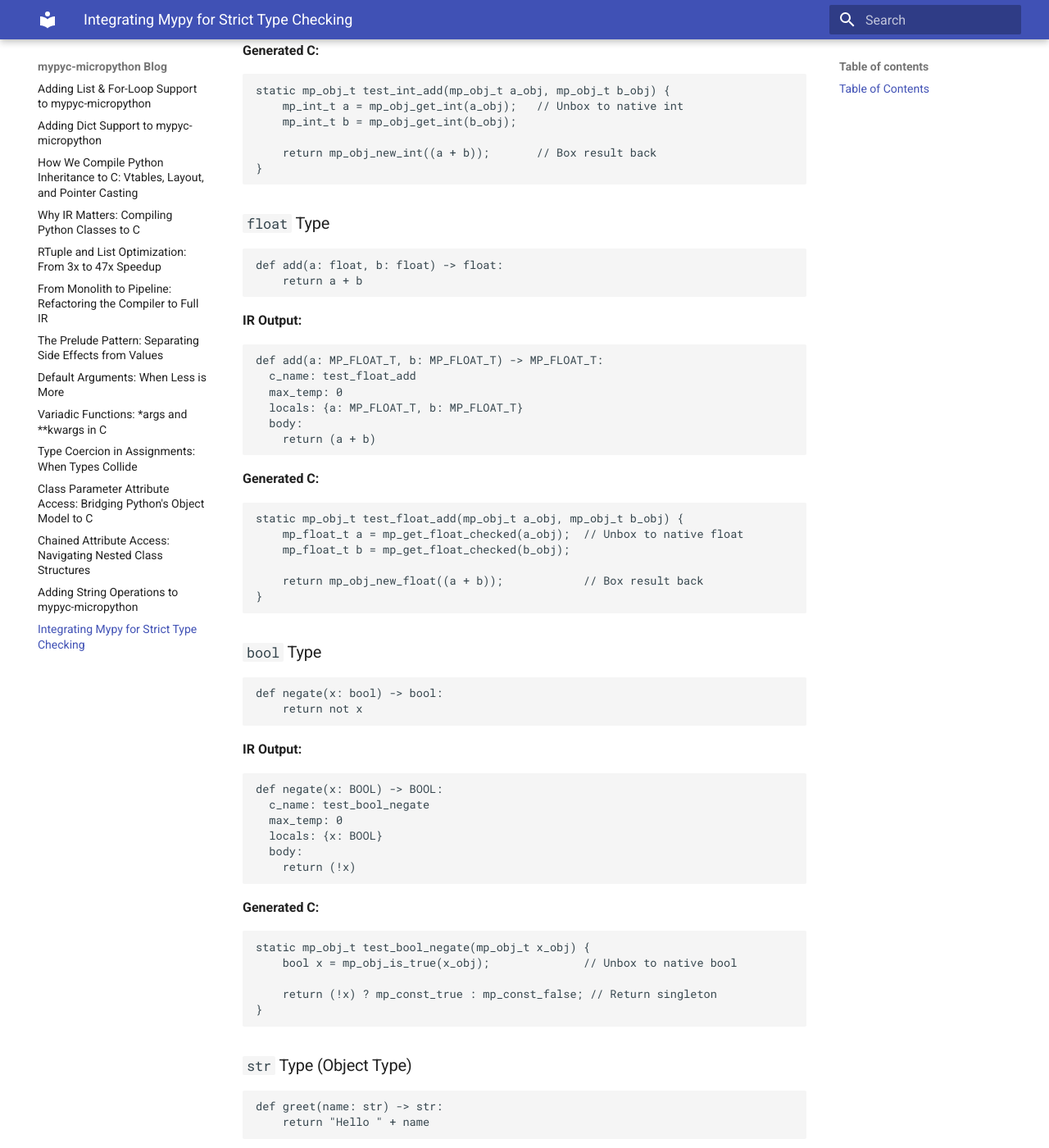
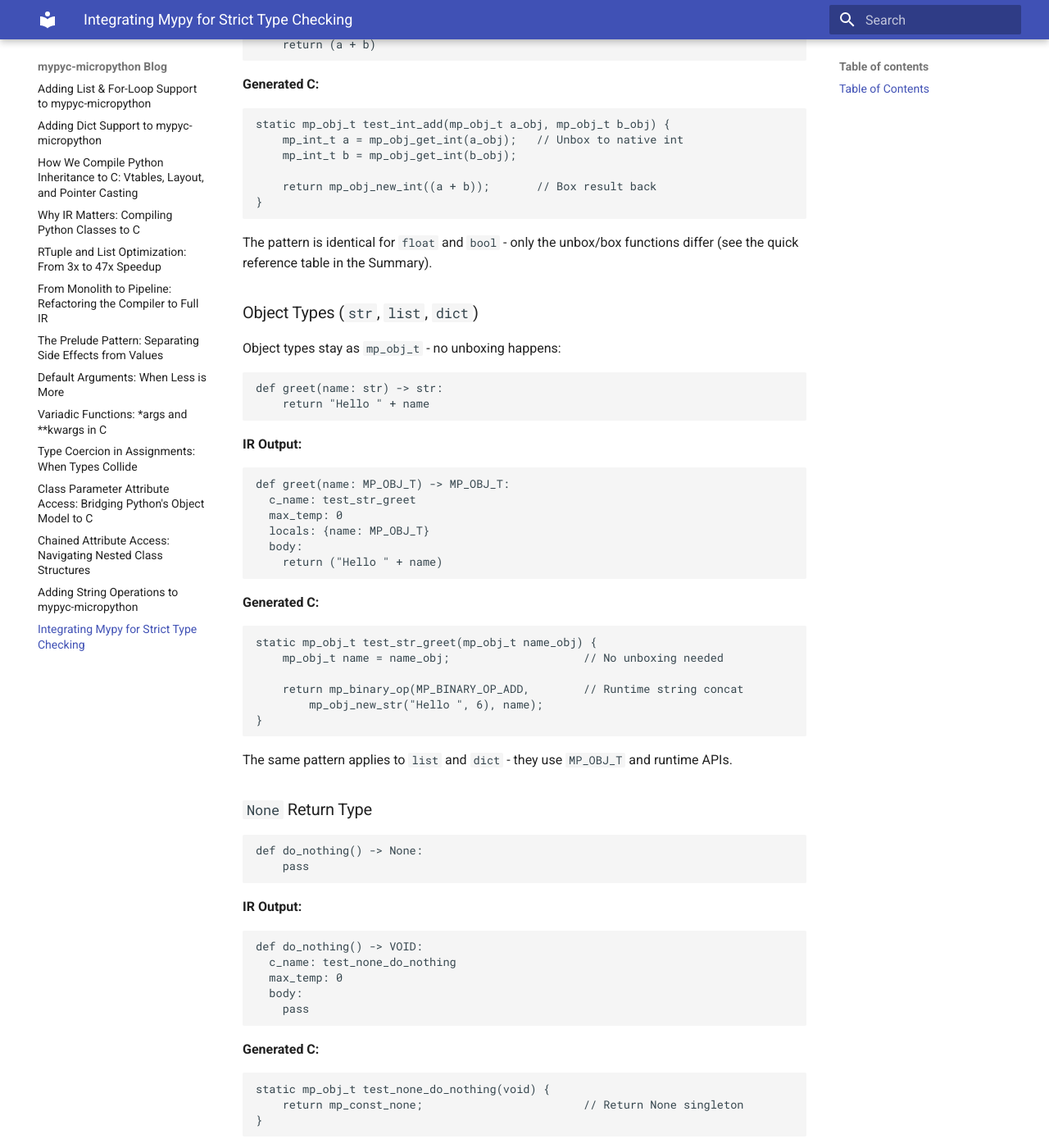
Before and after one commit to anhlt/mypyc-micropython, an MkDocs documentation site: the page built from blogs/14-mypy-type-integration.md, in a window 1280 px wide and 1400 px high, scrolled down 7941 px. Shown: the whole window at 82% size. Built offline with MkDocs 1.6.1 and Material for MkDocs 9.7.7, drawn with Linux system fonts in a browser that asks for light colours; some of the changed text lies outside the part shown.

Commit message:
docs: consolidate primitive type examples in mypy blog
Combine int/float/bool examples into single 'Primitive Types' section
since they follow the same unbox/compute/box pattern. Reference the
quick reference table for type-specific functions.

````diff
--- a/blogs/14-mypy-type-integration.md
+++ b/blogs/14-mypy-type-integration.md
@@ -326,7 +326,9 @@ The key strict option is `disallow_any_generics` - it requires `list[int]` inste
 
 Let's see the concrete IR and C code generated for each type annotation.
 
-### `int` Type
+### Primitive Types (`int`, `float`, `bool`)
+
+Primitive types are unboxed to native C types. Here's an example with `int`:
 
 ```python
 def add(a: int, b: int) -> int:
@@ -353,60 +355,11 @@ static mp_obj_t test_int_add(mp_obj_t a_obj, mp_obj_t b_obj) {
 }
 ```
 
-### `float` Type
+The pattern is identical for `float` and `bool` - only the unbox/box functions differ (see the quick reference table in the Summary).
 
-```python
-def add(a: float, b: float) -> float:
-    return a + b
-```
+### Object Types (`str`, `list`, `dict`)
 
-**IR Output:**
-```
-def add(a: MP_FLOAT_T, b: MP_FLOAT_T) -> MP_FLOAT_T:
-  c_name: test_float_add
-  max_temp: 0
-  locals: {a: MP_FLOAT_T, b: MP_FLOAT_T}
-  body:
-    return (a + b)
-```
-
-**Generated C:**
-```c
-static mp_obj_t test_float_add(mp_obj_t a_obj, mp_obj_t b_obj) {
-    mp_float_t a = mp_get_float_checked(a_obj);  // Unbox to native float
-    mp_float_t b = mp_get_float_checked(b_obj);
-
-    return mp_obj_new_float((a + b));            // Box result back
-}
-```
-
-### `bool` Type
-
-```python
-def negate(x: bool) -> bool:
-    return not x
-```
-
-**IR Output:**
-```
-def negate(x: BOOL) -> BOOL:
-  c_name: test_bool_negate
-  max_temp: 0
-  locals: {x: BOOL}
-  body:
-    return (!x)
-```
-
-**Generated C:**
-```c
-static mp_obj_t test_bool_negate(mp_obj_t x_obj) {
-    bool x = mp_obj_is_true(x_obj);              // Unbox to native bool
-
-    return (!x) ? mp_const_true : mp_const_false; // Return singleton
-}
-```
-
-### `str` Type (Object Type)
+Object types stay as `mp_obj_t` - no unboxing happens:
 
 ```python
 def greet(name: str) -> str:
@@ -433,7 +386,7 @@ static mp_obj_t test_str_greet(mp_obj_t name_obj) {
 }
 ```
 
-Object types like `str`, `list`, `dict` stay as `mp_obj_t` - no unboxing happens.
+The same pattern applies to `list` and `dict` - they use `MP_OBJ_T` and runtime APIs.
 
 ### `None` Return Type
 
````
